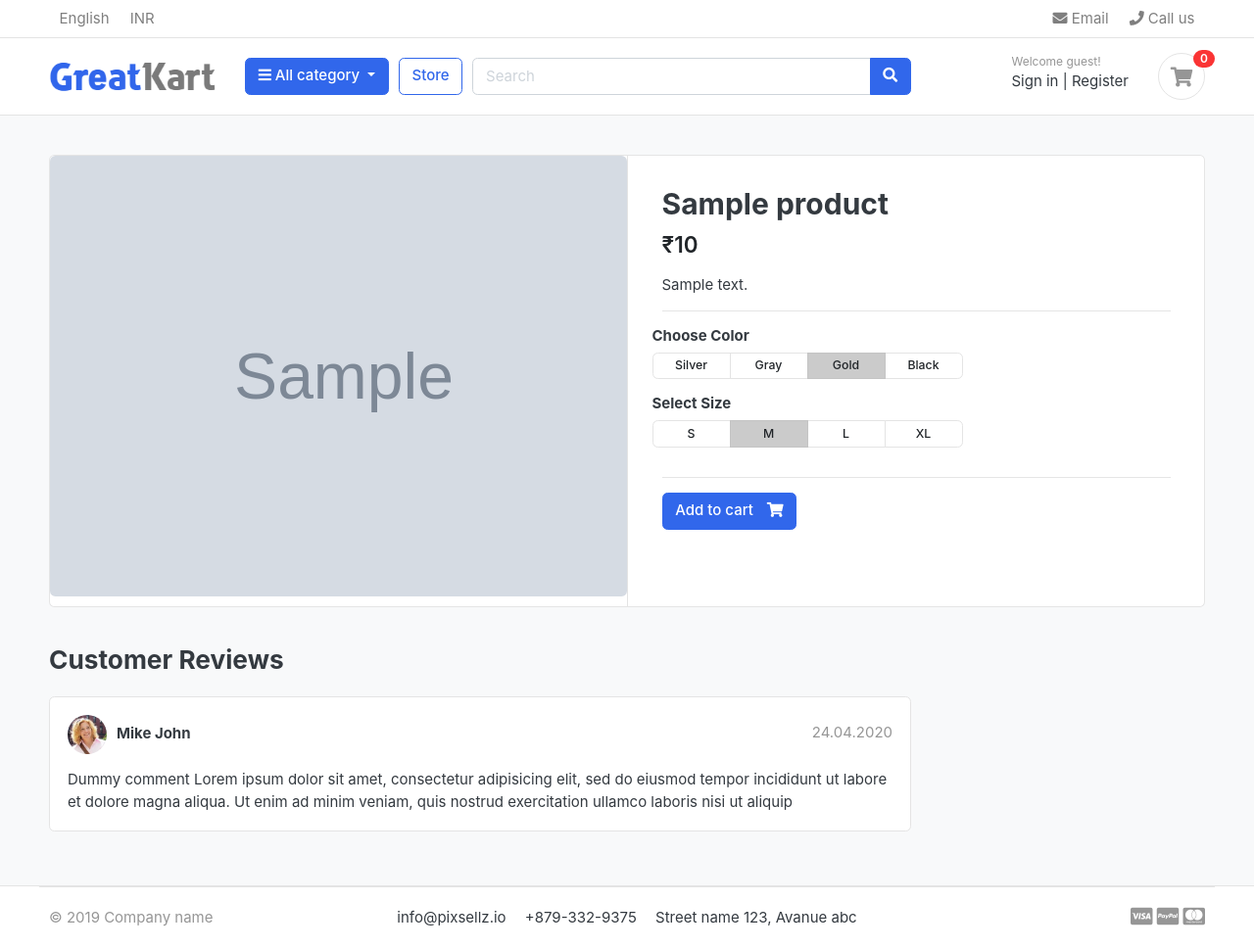
After one commit to suprit-kumar/Easy-shopping, a Django app: a page that uses templates/includes/navbar.html in a window 1280 px wide. The commit adds this page. Shown: the whole page at 98% size. Run offline with Django 3.2, Linux system fonts and the light colour scheme; tables that the repository leaves empty hold one stand-in row (values such as "Sample post"); grey boxes marked "Sample" are stand-in pictures; parts of the project's set-up code (start-up, migrations or seed data) failed here and were passed over; some libraries are stand-ins or nearby versions; some web fonts are replaced.

Commit message:
feat: add product details

```diff
--- a/greatkart/views.py
+++ b/greatkart/views.py
@@ -5,7 +5,8 @@ from store.models import Product
 # Create your views here.
 def home(request):
     products = Product.objects.values('product_name', 'product_price', 'product_image', 'product_description',
-                                      'product_slug', 'product_stock', 'product_category__cat_name').filter(
+                                      'product_slug', 'product_stock', 'product_category__cat_name',
+                                      'product_category__cat_slug').filter(
         is_available=True).order_by('-product_modified_date')
     context = {
         'products': products
--- a/store/models.py
+++ b/store/models.py
@@ -1,6 +1,7 @@
 from django.db import models
 from category.models import Category
 from django.utils.text import slugify
+from django.urls import reverse
 # Create your models here.
 
 class Product(models.Model):
@@ -17,6 +18,9 @@ class Product(models.Model):
     product_modified_date = models.DateTimeField(auto_now=True)
 
 
+    def get_url(self):
+        return reverse('product_detail',args=[self.product_category.cat_slug,self.product_slug])
+
     def __str__(self):
         return self.product_name
 
--- a/store/urls.py
+++ b/store/urls.py
@@ -6,6 +6,7 @@ from django.conf.urls.static import static
 urlpatterns = [
     path('',views.store,name='store'),
     path('<slug:slug>/',views.store,name='products_by_category'),
+    path('<slug:slug>/<slug:product_slug>/',views.product_detail,name='product_detail'),
 ]
 if settings.DEBUG:
     urlpatterns += static(settings.MEDIA_URL, document_root=settings.MEDIA_ROOT)
--- a/store/views.py
+++ b/store/views.py
@@ -2,25 +2,33 @@ from django.shortcuts import render
 from django.shortcuts import get_object_or_404
 from . import models
 from category import models as cat_model
-
+import traceback
 
 def store(request, slug=None):
     specific_category = None
     products = None
-
     if slug:
         specific_category = get_object_or_404(cat_model.Category, cat_slug=slug)
 
         products = models.Product.objects.values('product_name', 'product_price', 'product_image',
-                                                 'product_slug').filter(
+                                                 'product_slug','product_category__cat_slug',).filter(
             is_available=True, product_category=specific_category).order_by('-product_modified_date')
     else:
         products = models.Product.objects.values('product_name', 'product_price', 'product_image',
-                                                 'product_slug').filter(
+                                                 'product_slug','product_category__cat_slug',).filter(
             is_available=True).order_by('-product_modified_date')
-
-
     context = {
         'products': products,
     }
     return render(request, 'store/store.html', context)
+
+
+def product_detail(request, slug, product_slug):
+    try:
+        single_product = models.Product.objects.get(product_category__cat_slug=slug, product_slug=product_slug)
+    except Exception as e:
+        raise e
+
+    context = {'single_product':single_product}
+
+    return render(request, 'store/product_detail.html',context)
--- a/templates/home.html
+++ b/templates/home.html
@@ -20,7 +20,7 @@
     <div class="container">
 
         <header class="section-heading">
-            <a href="./store.html" class="btn btn-outline-primary float-right">See all</a>
+            <a href="{% url 'store' %}" class="btn btn-outline-primary float-right">See all</a>
             <h3 class="section-title">Popular products</h3>
         </header><!-- sect-heading -->
 
@@ -29,9 +29,9 @@
             {% for product in products %}
 				<div class="col-md-3">
 					<div class="card card-product-grid">
-						<a href="./product-detail.html" class="img-wrap"> <img src="media/{{ product.product_image }}"> </a>
+						<a href="{% url 'product_detail' slug=product.product_category__cat_slug  product_slug=product.product_slug %}" class="img-wrap"> <img src="media/{{ product.product_image }}"> </a>
 						<figcaption class="info-wrap">
-							<a href="./product-detail.html" class="title">{{product.product_name}}</a>
+							<a href="{% url 'product_detail' slug=product.product_category__cat_slug  product_slug=product.product_slug %}" class="title">{{product.product_name}}</a>
 							<div class="price mt-1">₹{{product.product_price}}</div> <!-- price-wrap.// -->
 						</figcaption>
 					</div>
--- a/templates/includes/navbar.html
+++ b/templates/includes/navbar.html
@@ -27,7 +27,7 @@
 	<div class="container">
 <div class="row align-items-center">
 	<div class="col-lg-2 col-md-3 col-6">
-		<a href="./" class="brand-wrap">
+		<a href="{% url 'home' %}" class="brand-wrap">
 			<img class="logo" src="{% static  'images/logo.png' %}">
 		</a> <!-- brand-wrap.// -->
 	</div>
--- /dev/null
+++ b/templates/store/product_detail.html
@@ -0,0 +1,123 @@
+{% extends 'base.html' %}
+{% load static %}
+
+
+{% block content %}
+
+<section class="section-content padding-y bg">
+<div class="container">
+
+<!-- ============================ COMPONENT 1 ================================= -->
+<div class="card">
+	<div class="row no-gutters">
+		<aside class="col-md-6">
+<article class="gallery-wrap">
+	<div class="img-big-wrap">
+	   <a href="#"><img src="/media/{{ single_product.product_image }}"></a>
+	</div> <!-- img-big-wrap.// -->
+
+</article> <!-- gallery-wrap .end// -->
+		</aside>
+		<main class="col-md-6 border-left">
+<article class="content-body">
+
+<h2 class="title">{{single_product.product_name}}</h2>
+
+<div class="mb-3">
+	<var class="price h4">₹{{single_product.product_price}}</var>
+</div>
+
+<p>{{single_product.product_description}}</p>
+
+
+<hr>
+	<div class="row">
+		<div class="item-option-select">
+			<h6>Choose Color</h6>
+			<div class="btn-group btn-group-sm btn-group-toggle" data-toggle="buttons">
+			  <label class="btn btn-light">
+			    <input type="radio" name="radio_color"> Silver
+			  </label>
+			  <label class="btn btn-light">
+			    <input type="radio" name="radio_color" > Gray
+			  </label>
+			  <label class="btn btn-light active">
+			    <input type="radio" name="radio_color checked"> Gold
+			  </label>
+			  <label class="btn btn-light">
+			    <input type="radio" name="radio_color"> Black
+			  </label>
+			</div>
+		</div>
+	</div> <!-- row.// -->
+	<div class="row">
+		<div class="item-option-select">
+			<h6>Select Size</h6>
+			<div class="btn-group btn-group-sm btn-group-toggle" data-toggle="buttons">
+			  <label class="btn btn-light">
+			    <input type="radio" name="radio_color"> S
+			  </label>
+			  <label class="btn btn-light active">
+			    <input type="radio" name="radio_color" checked> M
+			  </label>
+			  <label class="btn btn-light">
+			    <input type="radio" name="radio_color"> L
+			  </label>
+			  <label class="btn btn-light">
+			    <input type="radio" name="radio_color"> XL
+			  </label>
+			</div>
+		</div>
+	</div> <!-- row.// -->
+	<hr>
+	{% if single_product.product_stock <= 0 %}
+	<h5 class="text-danger">Product is currently out of stock.</h5>
+	{% else %}
+	<a href="./product-detail.html" class="btn  btn-primary"> <span class="text">Add to cart</span> <i class="fas fa-shopping-cart"></i>  </a>
+	{% endif %}
+</article> <!-- product-info-aside .// -->
+		</main> <!-- col.// -->
+	</div> <!-- row.// -->
+</div> <!-- card.// -->
+<!-- ============================ COMPONENT 1 END .// ================================= -->
+
+<br>
+
+<div class="row">
+			<div class="col-md-9">
+
+	<header class="section-heading">
+		<h3>Customer Reviews </h3>
+
+	</header>
+
+	<article class="box mb-3">
+		<div class="icontext w-100">
+			<img src="./images/avatars/avatar1.jpg" class="img-xs icon rounded-circle">
+			<div class="text">
+				<span class="date text-muted float-md-right">24.04.2020 </span>
+				<h6 class="mb-1">Mike John </h6>
+
+			</div>
+		</div> <!-- icontext.// -->
+		<div class="mt-3">
+			<p>
+				Dummy comment Lorem ipsum dolor sit amet, consectetur adipisicing elit, sed do eiusmod
+				tempor incididunt ut labore et dolore magna aliqua. Ut enim ad minim veniam,
+				quis nostrud exercitation ullamco laboris nisi ut aliquip
+			</p>
+		</div>
+	</article>
+
+
+
+	</div> <!-- col.// -->
+</div> <!-- row.// -->
+
+
+</div> <!-- container .//  -->
+</section>
+<!-- ========================= SECTION CONTENT END// ========================= -->
+
+
+{% endblock %}
--- a/templates/store/store.html
+++ b/templates/store/store.html
@@ -136,7 +136,7 @@
 			</div> <!-- img-wrap.// -->
 			<figcaption class="info-wrap">
 				<div class="fix-height">
-					<a href="./product-detail.html" class="title">{{product.product_name}}</a>
+					<a href="{% url 'product_detail' slug=product.product_category__cat_slug  product_slug=product.product_slug %}" class="title">{{product.product_name}}</a>
 					<div class="price-wrap mt-2">
 						<span class="price">₹{{product.product_price}}</span>
 						<del class="price-old">₹{{product.product_price | add:200}}</del>
```
